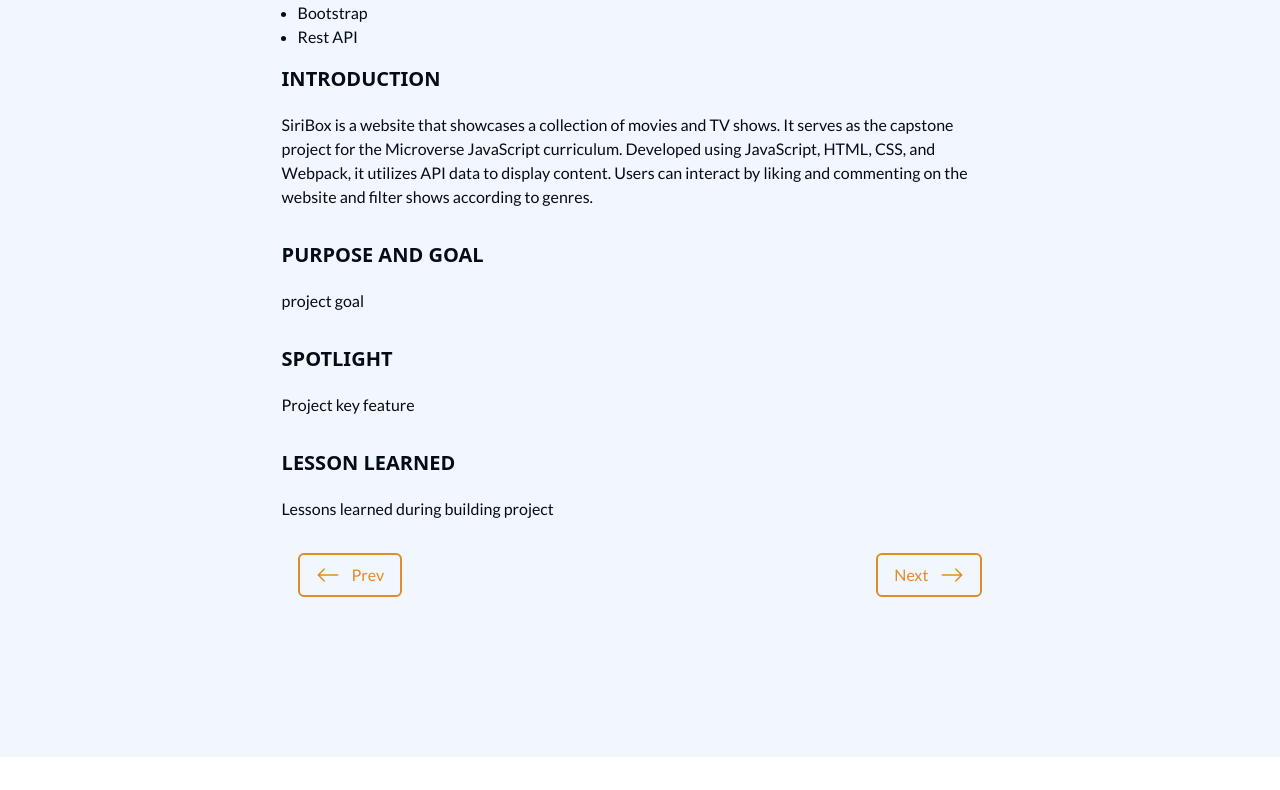
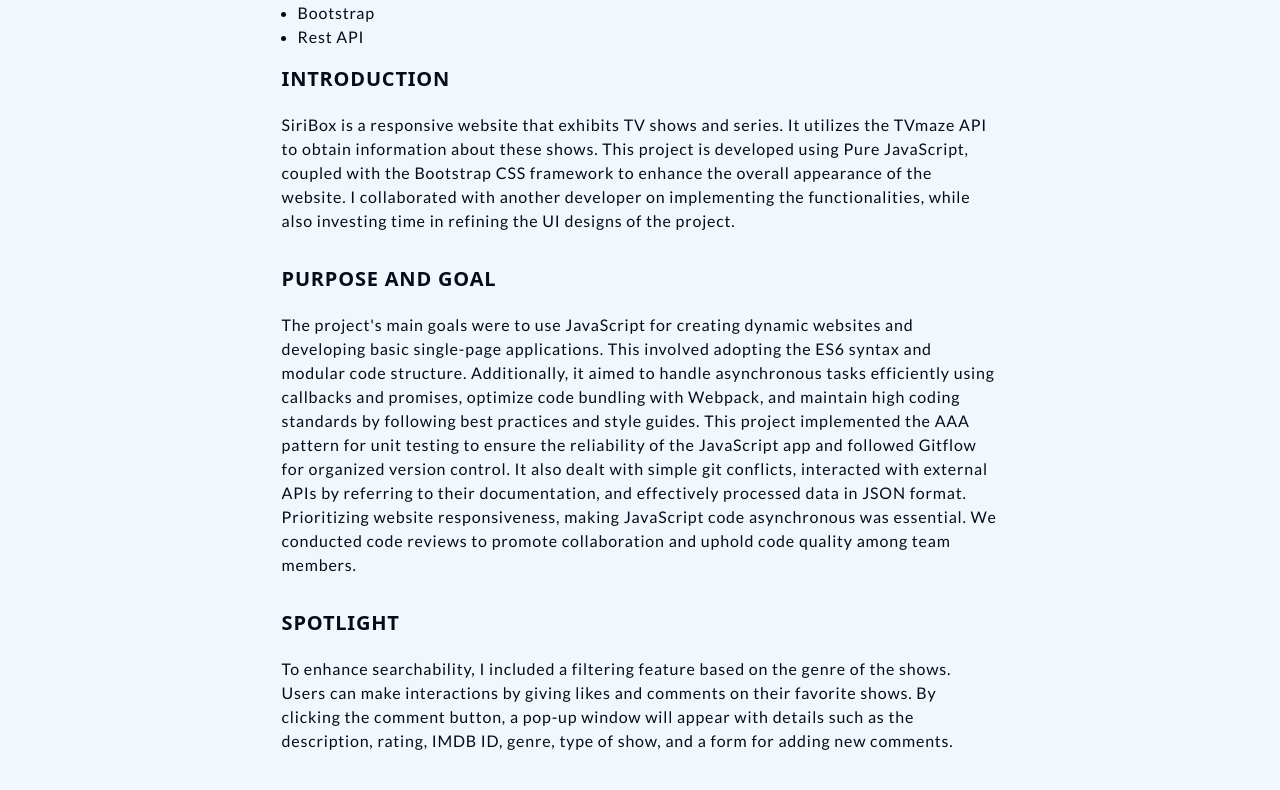
Before and after one commit to K0ppai/Koppai_Portfolio, a React (Vite) app: page /projects/2 in a window 1280 px wide. Shown: the part 747-1537 px from the top of the page. Before the commit the page ends 1504 px from the top, so only its background shows below. Built offline with nearby package versions, Linux system fonts and the light colour scheme; a web font is replaced by a local one.

Commit message:
Added SirBox project informations

```diff
--- a/src/components/Projects/ProjectDatas.js
+++ b/src/components/Projects/ProjectDatas.js
@@ -12,7 +12,7 @@
     id: 1,
     title: 'Dota2 Heros',
     description:
-      'Dota2 Heroes" is a responsive web application designed to help users explore and learn about all the heroes featured in the DOTA2 game. The project was developed using React.js and Redux, and it leverages the OpenDota API for data retrieval. I served as the sole developer for this project.',
+      '"DOTA2 HEROS" is a responsive website designed to help users explore and learn about all the heroes featured in the DOTA2 game. The project was developed using React.js and Redux, and it leverages the OpenDota API for data retrieval. I served as the sole developer for this project.',
     image: dota2Heros,
     live_link: 'https://dota2-heros.netlify.app',
     github_link: 'https://github.com/K0ppai/dota2_heros',
@@ -30,7 +30,7 @@
     id: 2,
     title: 'SiriBox',
     description:
-      'SiriBox is a website that showcases a collection of movies and TV shows. It serves as the capstone project for the Microverse JavaScript curriculum. Developed using JavaScript, HTML, CSS, and Webpack, it utilizes API data to display content. Users can interact by liking and commenting on the website and filter shows according to genres.',
+      'SiriBox is a responsive website that exhibits TV shows and series. It utilizes the TVmaze API to obtain information about these shows. This project is developed using Pure JavaScript, coupled with the Bootstrap CSS framework to enhance the overall appearance of the website. I collaborated with another developer on implementing the functionalities, while also investing time in refining the UI designs of the project.',
     image: siribox,
     live_link: 'https://siribox.netlify.app',
     github_link: 'https://github.com/K0ppai/SiriBox',
@@ -38,9 +38,11 @@
     responsive: 'Responsive',
     built_date: 'July 2023',
     development_type: 'Front-End Development',
-    goal: 'project goal',
-    key_feature: 'Project key feature',
-    lesson_learned: 'Lessons learned during building project',
+    goal: "The project's main goals were to use JavaScript for creating dynamic websites and developing basic single-page applications. This involved adopting the ES6 syntax and modular code structure. Additionally, it aimed to handle asynchronous tasks efficiently using callbacks and promises, optimize code bundling with Webpack, and maintain high coding standards by following best practices and style guides. This project implemented the AAA pattern for unit testing to ensure the reliability of the JavaScript app and followed Gitflow for organized version control. It also dealt with simple git conflicts, interacted with external APIs by referring to their documentation, and effectively processed data in JSON format. Prioritizing website responsiveness, making JavaScript code asynchronous was essential. We conducted code reviews to promote collaboration and uphold code quality among team members.",
+    key_feature:
+      'To enhance searchability, I included a filtering feature based on the genre of the shows. Users can make interactions by giving likes and comments on their favorite shows. By clicking the comment button, a pop-up window will appear with details such as the description, rating, IMDB ID, genre, type of show, and a form for adding new comments.',
+    lesson_learned:
+      "Reflecting on the project, I initially designed functions to send and retrieve data from the API and then update likes and comments on the shows. However, this approach caused a delay in displaying the added likes and comments when users interacted with the website. In hindsight, a more efficient approach would have been to first update the website's display (DOM) and then send the data to the API. To keep the likes and comments consistent, data fetching could have been implemented only when a user reloads the page. This would have improved the user experience by reducing delays in showing interactions.",
   },
   {
     id: 3,
--- a/src/components/Projects/ProjectDetails.jsx
+++ b/src/components/Projects/ProjectDetails.jsx
@@ -19,7 +19,7 @@
   const prevProjectIndex = (currentProjectIndex - 1 + projectDatas.length) % projectDatas.length;
 
   return (
-    <section className="px-4 pb-[20vh] md:px-[10vmax] lg:px-[22vmax]">
+    <section className="px-4 pb-[20vh] md:px-[10vmax] lg:px-[22vmax] tracking-wider">
       <motion.h1
         className="py-6 text-center font-sans text-4xl font-bold"
         initial={{
```
